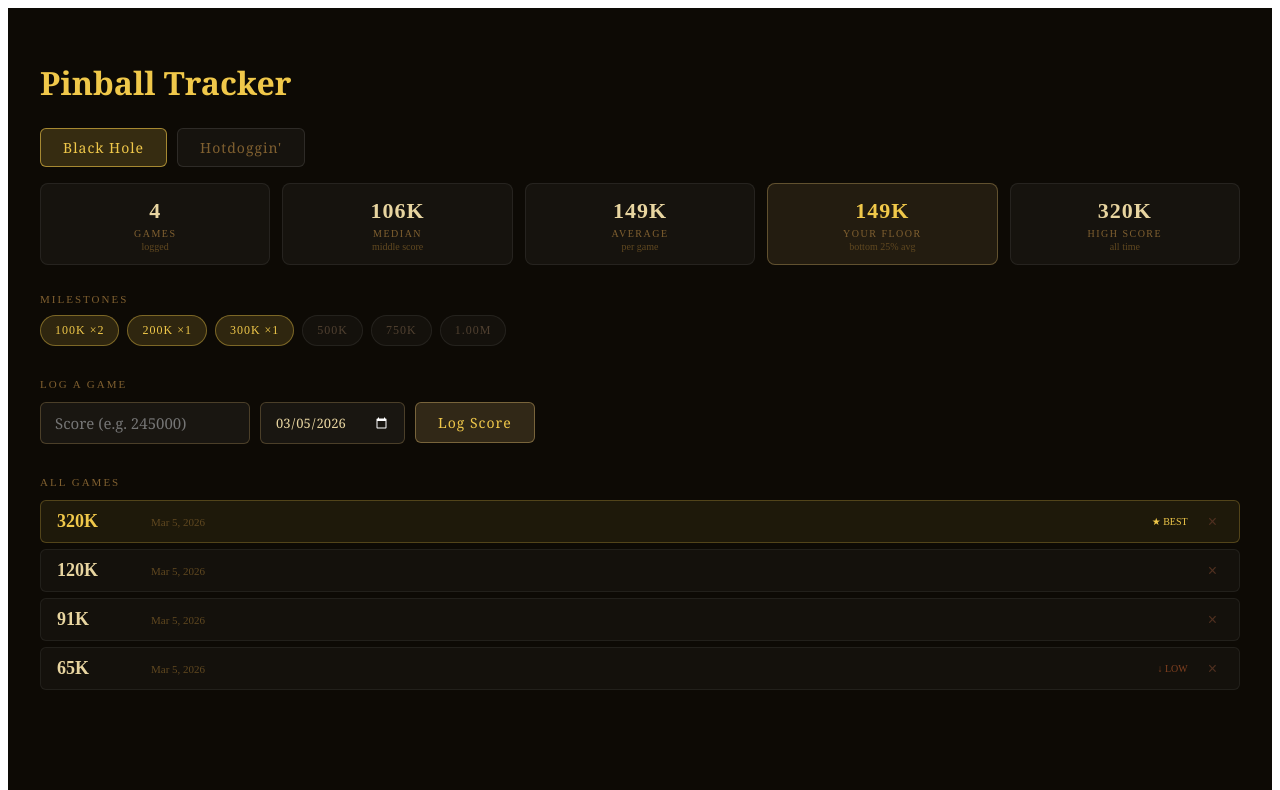
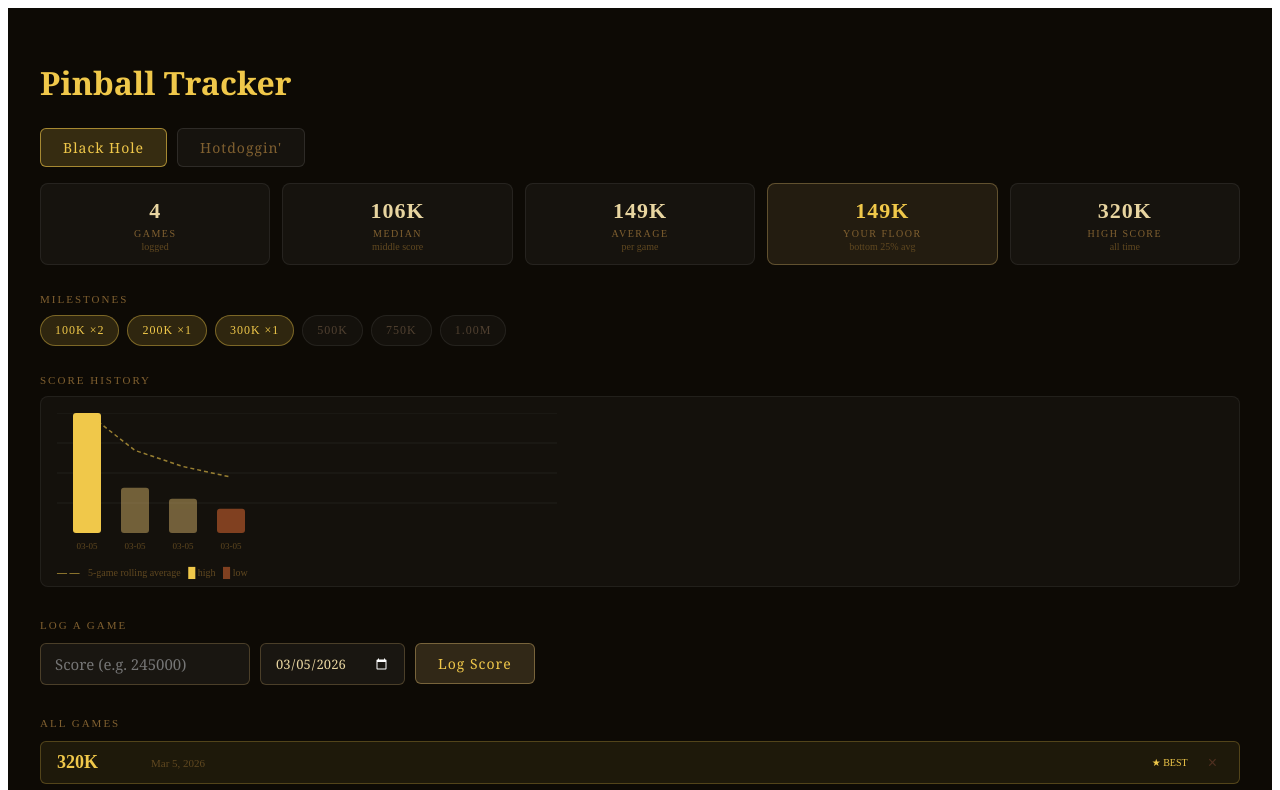
Before and after one commit to allgooda/pinball-tracker, a React (Vite) app: page / in a window 1280 px wide. Shown: the top 790 px of the page. Built offline with nearby package versions, Linux system fonts and the light colour scheme.

Commit message:
score graph

```diff
--- a/src/App.tsx
+++ b/src/App.tsx
@@ -8,6 +8,7 @@ import StatsRow from './components/StatsRow';
 import AddScoreForm from './components/AddScoreForm';
 import ScoreList from './components/ScoreList';
 import MilestoneTracker from './components/MilestoneTracker';
+import ScoreChart from './components/ScoreChart';
 
 const initialMachines: Machine[] = [
   { id: 1, name: 'Black Hole' },
@@ -53,7 +54,12 @@ export default function App() {
 
       {stats && <StatsRow stats={stats} />}
       {stats && <MilestoneTracker stats={stats} />}
-
+      {stats && (
+        <ScoreChart
+          scores={activeScores}
+          stats={stats}
+        />
+      )}
       <AddScoreForm
         activeMachine={activeMachine}
         onAdd={handleAddScore}
--- /dev/null
+++ b/src/components/ScoreChart.tsx
@@ -0,0 +1,97 @@
+// ScoreChart.tsx
+// bar chart of scores over time with a rolling average line
+
+import type { ScoreEntry, MachineStats } from '../types';
+import { rollingAverage } from '../utils/stats';
+
+interface Props {
+  scores: ScoreEntry[];
+  stats: MachineStats;
+}
+
+export default function ScoreChart({ scores, stats }: Props) {
+
+  if (scores.length < 2) return null;
+
+  const sorted = [...scores].sort(
+    (a, b) => new Date(a.date).getTime() - new Date(b.date).getTime()
+  );
+
+  const rolling = rollingAverage(sorted);
+
+  const chartH = 120;
+  const barW = 28;
+  const gap = 48;
+  const width = Math.max(500, sorted.length * gap);
+
+  return (
+    <div style={{ marginTop: 28 }}>
+
+      <div style={{ fontSize: 11, color: '#806030', textTransform: 'uppercase', letterSpacing: 2, marginBottom: 10 }}>
+        score history
+      </div>
+
+      <div style={{
+        background: 'rgba(255,255,255,0.03)',
+        border: '1px solid rgba(255,255,255,0.06)',
+        borderRadius: 8,
+        padding: '16px 16px 8px',
+        overflowX: 'auto',
+      }}>
+
+        <svg width={width} height={chartH + 30} style={{ display: 'block' }}>
+
+          {/* grid lines */}
+          {[0.25, 0.5, 0.75, 1].map((f) => (
+            <line
+              key={f}
+              x1={0} y1={chartH - f * chartH}
+              x2={width} y2={chartH - f * chartH}
+              stroke="rgba(255,255,255,0.06)"
+              strokeWidth={1}
+            />
+          ))}
+
+          {/* bars */}
+          {sorted.map((entry, i) => {
+
+            const h = Math.max(4, (entry.score / stats.high) * chartH);
+            const x = i * gap + 16;
+            const isHigh = entry.score === stats.high;
+            const isLow = entry.score === stats.low;
+            const fill = isHigh ? '#f0c84a' : isLow ? '#804020' : 'rgba(192,160,96,0.55)';
+
+            return (
+              <g key={entry.id}>
+                <rect x={x} y={chartH - h} width={barW} height={h} fill={fill} rx={3} />
+                <text x={x + barW / 2} y={chartH + 16} textAnchor="middle" fontSize={9} fill="#604820">
+                  {entry.date.slice(5)}
+                </text>
+              </g>
+            );
+          })}
+
+          {/* rolling average line */}
+          <polyline
+            points={rolling.map((avg, i) => `${i * gap + 30},${chartH - (avg / stats.high) * chartH}`).join(' ')}
+            fill="none"
+            stroke="#f0c84a"
+            strokeWidth={1.5}
+            strokeDasharray="4 3"
+            opacity={0.6}
+          />
+
+        </svg>
+
+        <div style={{ fontSize: 10, color: '#604820', marginTop: 4 }}>
+          <span style={{ color: '#f0c84a', marginRight: 6 }}>— —</span> 5-game rolling average
+          &nbsp;&nbsp;
+          <span style={{ color: '#f0c84a' }}>█</span> high
+          &nbsp;&nbsp;
+          <span style={{ color: '#804020' }}>█</span> low
+        </div>
+
+      </div>
+    </div>
+  );
+}
```
